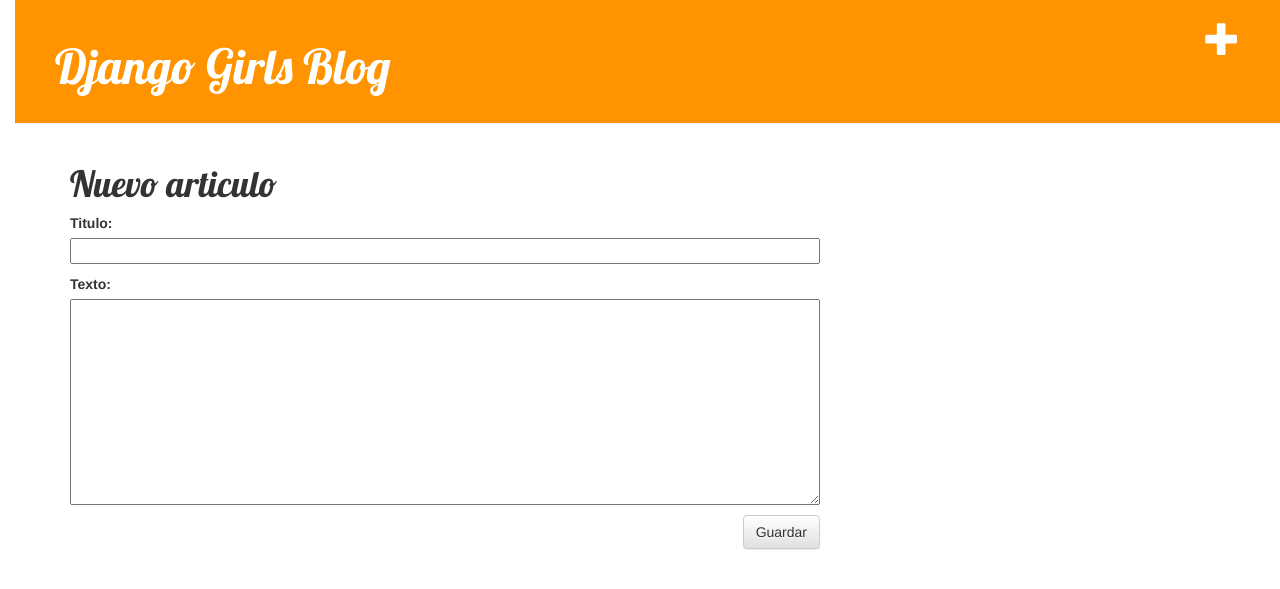
After one commit to kevinmendez007/djangoapp, a Django app: page /post/new/ in a window 1280 px wide. The commit adds this page. Shown: the top 589 px of the page. Run offline with Django 3.2, Linux system fonts and the light colour scheme; some libraries are stand-ins or nearby versions.

Commit message:
Se agrego lo de editar un articulo y agregar un nuevo articulo

```diff
--- /dev/null
+++ b/blog/forms.py
@@ -0,0 +1,9 @@
+from django import forms
+
+from .models import Postear
+
+class PostearForm(forms.ModelForm):
+
+    class Meta:
+        model = Postear
+        fields = ('titulo', 'texto',)
--- a/blog/templates/blog/base.html
+++ b/blog/templates/blog/base.html
@@ -9,15 +9,16 @@
        </head>
        <body>
            <div class="page-header">
+               <a href="{% url 'blog.views.postear_nuevo' %}" class="top-menu"><span class="glyphicon glyphicon-plus"></span></a>
                <h1><a href="">Django Girls Blog</a></h1>
            </div>
-
            <div class="content container">
                <div class="row">
                    <div class="col-md-8">
                       {% block content %}
                       {% endblock %}
                    </div>
+
             </div>
 
        </body>
--- a/blog/templates/blog/detalle_articulo.html
+++ b/blog/templates/blog/detalle_articulo.html
@@ -8,6 +8,7 @@
                           {{ post.fecha_publicacion }}
                       </div>
                   {% endif %}
+                  <a class="btn btn-default" href="{% url 'editar_articulo' pk=post.pk %}"><span class="glyphicon glyphicon-pencil"></span></a>
                   <h1>{{ post.titulo }}</h1>
                   <p>{{ post.texto|linebreaksbr }}</p>
               </div>
--- /dev/null
+++ b/blog/templates/blog/editar_articulo.html
@@ -0,0 +1,9 @@
+{% extends 'blog/base.html' %}
+
+{% block content %}
+    <h1>Nuevo articulo</h1>
+    <form method="POST" class="post-form">{% csrf_token %}
+        {{ formulario.as_p }}
+        <button type="submit" class="save btn btn-default">Guardar</button>
+    </form>
+{% endblock %}
--- a/blog/urls.py
+++ b/blog/urls.py
@@ -4,4 +4,6 @@
 urlpatterns = [
     url(r'^$', views.listar_articulo),
     url(r'^post/(?P<pk>[0-9]+)/$', views.detalle_articulo),
+    url(r'^post/new/$', views.postear_nuevo, name='postear_nuevo'),
+    url(r'^post/(?P<pk>[0-9]+)/edit/$', views.editar_articulo, name='editar_articulo'),
 ]
--- a/blog/views.py
+++ b/blog/views.py
@@ -1,5 +1,8 @@
 from django.shortcuts import render, get_object_or_404
+from django.shortcuts import redirect
+from django.utils import timezone
 from blog.models import Postear
+from .forms import PostearForm
 
 # Create your views here.
 def listar_articulo(request):
@@ -9,3 +12,29 @@
 def detalle_articulo(request, pk):
         post = get_object_or_404(Postear, pk=pk)
         return render(request, 'blog/detalle_articulo.html', {'post': post})
+
+def postear_nuevo(request):
+        if request.method == "POST":
+            formulario = PostearForm(request.POST)
+            if formulario.is_valid():
+                postear = formulario.save(commit=False)
+                postear.autor = request.user
+                postear.fecha_publicacion = timezone.now()
+                postear.save()
+                return redirect('blog.views.detalle_articulo', pk=postear.pk)
+        else:
+            formulario = PostearForm()
+        return render(request, 'blog/editar_articulo.html', {'formulario': formulario})
+
+def editar_articulo(request, pk):
+        articulo = get_object_or_404(Postear, pk=pk)
+        if request.method == "POST":
+            formulario = PostearForm(request.POST, instance=articulo)
+            if formulario.is_valid():
+                articulo = formulario.save(commit=False)
+                articulo.autor = request.user
+                articulo.save()
+                return redirect('blog.views.detalle_articulo', pk=articulo.pk)
+        else:
+            formulario = PostearForm(instance=articulo)
+        return render(request, 'blog/editar_articulo.html', {'formulario': formulario})
```
